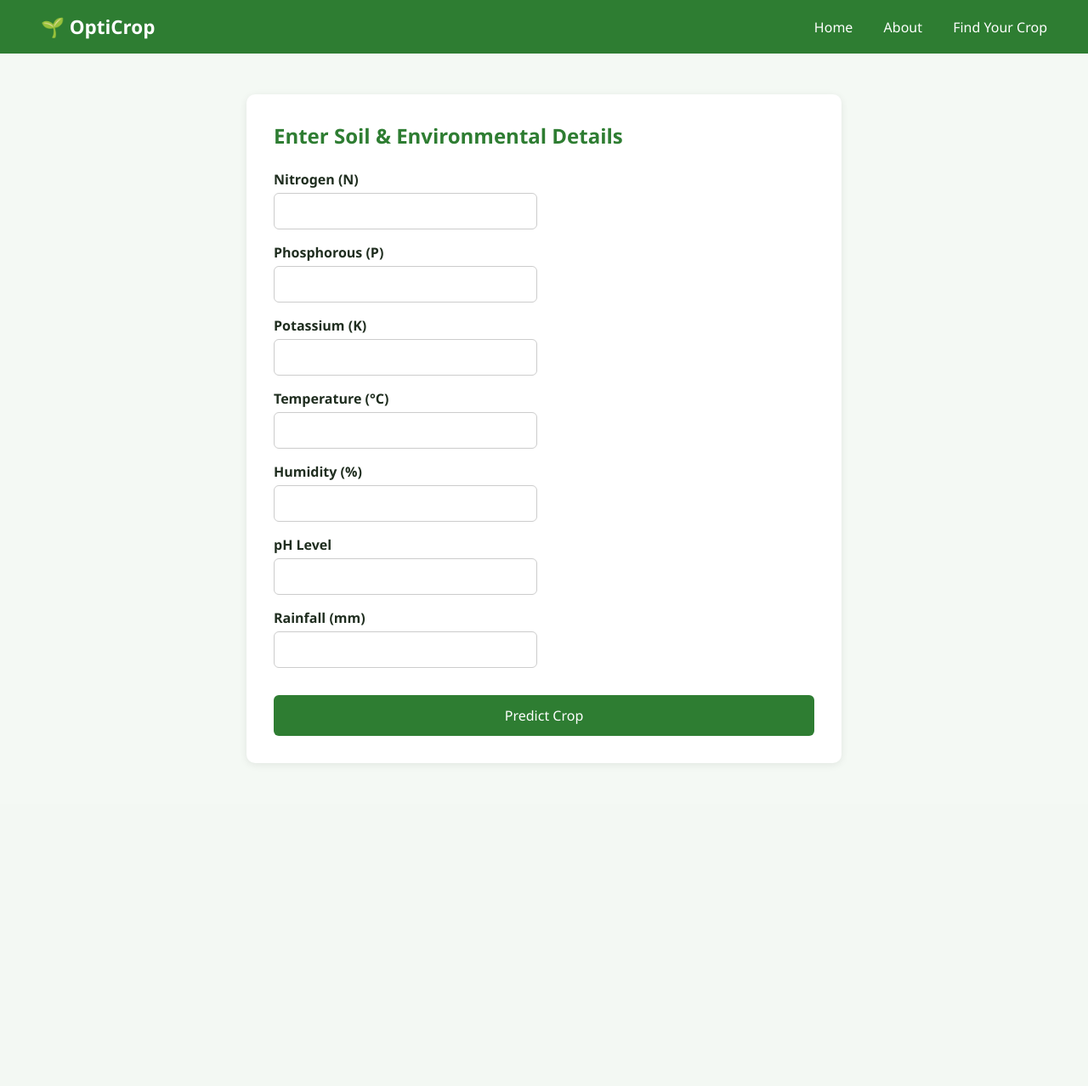
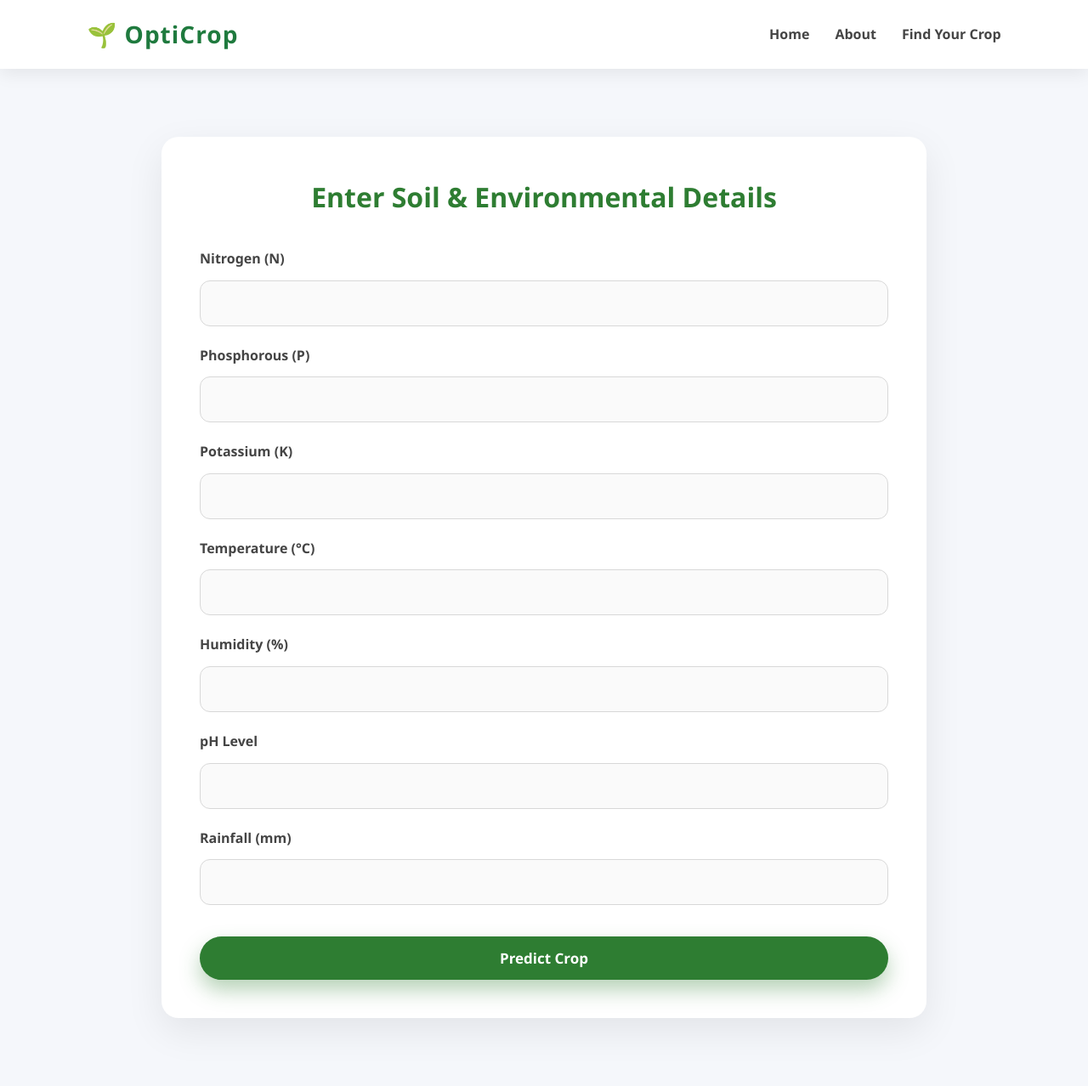
Before and after one commit to v-arun-kumar-03/OptiCrop, a Flask app: page /findyourcrop in a window 1280 px wide. Shown: the whole page at 85% size. Before the commit the page ends 866 px from the top, so only its background shows below. Run offline with Flask 3, Linux system fonts and the light colour scheme; parts of the project's set-up code (start-up, migrations or seed data) failed here and were passed over.

Commit message:
your message here

```diff
--- a/static/css/style.css
+++ b/static/css/style.css
@@ -1,124 +1,231 @@
-* {
-  margin: 0;
-  padding: 0;
-  box-sizing: border-box;
-  font-family: 'Segoe UI', Arial, sans-serif;
+*{
+    margin:0;
+    padding:0;
+    box-sizing:border-box;
+    font-family:'Segoe UI',Tahoma,Geneva,Verdana,sans-serif;
 }
 
-body {
-  background: #f4f9f4;
-  color: #1f2d1f;
+html{
+    scroll-behavior:smooth;
 }
 
-.navbar {
-  display: flex;
-  justify-content: space-between;
-  align-items: center;
-  padding: 1rem 3rem;
-  background: #2e7d32;
-  color: white;
+body{
+    background:#f5f7fb;
+    color:#222;
+    line-height:1.6;
 }
 
-.logo {
-  font-size: 1.4rem;
-  font-weight: bold;
+/* ================= NAVBAR ================= */
+
+.navbar{
+    width:100%;
+    padding:18px 8%;
+    display:flex;
+    justify-content:space-between;
+    align-items:center;
+    background:white;
+    box-shadow:0 5px 20px rgba(0,0,0,.08);
+    position:sticky;
+    top:0;
+    z-index:1000;
 }
 
-.nav-links a {
-  color: white;
-  text-decoration: none;
-  margin-left: 2rem;
-  font-weight: 500;
+.logo{
+    font-size:28px;
+    font-weight:700;
+    color:#1f7a3e;
+    letter-spacing:1px;
 }
 
-.nav-links a:hover {
-  text-decoration: underline;
+.nav-links{
+    display:flex;
+    gap:30px;
 }
 
-.hero {
-  text-align: center;
-  padding: 5rem 2rem;
+.nav-links a{
+    text-decoration:none;
+    color:#444;
+    font-weight:600;
+    transition:.3s;
 }
 
-.hero h1 {
-  font-size: 2.2rem;
-  margin-bottom: 1rem;
-  color: #2e7d32;
+.nav-links a:hover{
+    color:#2e7d32;
 }
 
-.hero p {
-  font-size: 1.1rem;
-  margin-bottom: 2rem;
-  max-width: 600px;
-  margin-left: auto;
-  margin-right: auto;
+/* ================= HERO ================= */
+
+.hero{
+    padding:120px 8%;
+    text-align:center;
+    background:linear-gradient(rgba(0,0,0,.55),rgba(0,0,0,.55)),
+    url("https://images.unsplash.com/photo-1500382017468-9049fed747ef?auto=format&fit=crop&w=1600&q=80");
+    background-size:cover;
+    background-position:center;
+    color:white;
 }
 
-.btn {
-  display: inline-block;
-  background: #2e7d32;
-  color: white;
-  padding: 0.8rem 2rem;
-  border: none;
-  border-radius: 6px;
-  text-decoration: none;
-  font-size: 1rem;
-  cursor: pointer;
-  transition: background 0.2s;
+.hero h1{
+    font-size:55px;
+    margin-bottom:20px;
+    font-weight:700;
 }
 
-.btn:hover {
-  background: #1b5e20;
+.hero p{
+    width:65%;
+    margin:auto;
+    font-size:18px;
+    opacity:.95;
+    margin-bottom:40px;
 }
 
-.content {
-  max-width: 700px;
-  margin: 3rem auto;
-  padding: 2rem;
-  background: white;
-  border-radius: 10px;
-  box-shadow: 0 2px 10px rgba(0,0,0,0.08);
+.btn{
+    display:inline-block;
+    padding:14px 36px;
+    border:none;
+    border-radius:50px;
+    background:#2e7d32;
+    color:white;
+    text-decoration:none;
+    font-size:17px;
+    font-weight:600;
+    cursor:pointer;
+    transition:.35s;
+    box-shadow:0 12px 25px rgba(46,125,50,.35);
 }
 
-.content h2 {
-  color: #2e7d32;
-  margin-bottom: 1rem;
+.btn:hover{
+    transform:translateY(-3px);
+    background:#1b5e20;
 }
 
-.crop-form {
-  display: grid;
-  grid-template-columns: 1fr 1fr;
-  gap: 1rem;
-  margin-top: 1.5rem;
+/* ================= CONTENT ================= */
+
+.content{
+    width:85%;
+    max-width:900px;
+    margin:80px auto;
+    background:white;
+    padding:45px;
+    border-radius:20px;
+    box-shadow:0 15px 45px rgba(0,0,0,.08);
 }
 
-.crop-form label {
-  grid-column: span 2;
-  margin-bottom: -0.7rem;
-  font-weight: 600;
+.content h2{
+    text-align:center;
+    color:#2e7d32;
+    margin-bottom:35px;
+    font-size:32px;
 }
 
-.crop-form input {
-  padding: 0.6rem;
-  border: 1px solid #ccc;
-  border-radius: 6px;
-  font-size: 1rem;
+/* ================= FORM ================= */
+
+.crop-form{
+    display:grid;
+    grid-template-columns:repeat(2,1fr);
+    gap:22px;
 }
 
-.crop-form button {
-  grid-column: span 2;
-  margin-top: 1rem;
+.crop-form label{
+    grid-column:span 2;
+    margin-bottom:-10px;
+    font-weight:600;
+    color:#444;
 }
 
-.result-box {
-  margin-top: 2rem;
-  padding: 1.5rem;
-  background: #e8f5e9;
-  border-left: 5px solid #2e7d32;
-  border-radius: 6px;
-  text-align: center;
+.crop-form input{
+    grid-column:span 2;
+    width:100%;
+    padding:15px 18px;
+    border:1px solid #d8d8d8;
+    border-radius:12px;
+    font-size:16px;
+    transition:.3s;
+    outline:none;
+    background:#fafafa;
 }
 
-.result-box h3 {
-  color: #1b5e20;
+.crop-form input:focus{
+    border-color:#2e7d32;
+    background:white;
+    box-shadow:0 0 0 4px rgba(46,125,50,.15);
 }
+
+.crop-form button{
+    grid-column:span 2;
+    margin-top:15px;
+}
+
+/* ================= RESULT ================= */
+
+.result-box{
+    margin-top:45px;
+    background:#f8fff8;
+    border-left:6px solid #2e7d32;
+    border-radius:15px;
+    padding:30px;
+    text-align:center;
+    box-shadow:0 10px 30px rgba(0,0,0,.05);
+}
+
+.result-box h3{
+    color:#2e7d32;
+    font-size:26px;
+    margin-bottom:12px;
+}
+
+.result-box p{
+    color:#555;
+    font-size:17px;
+}
+
+/* ================= RESPONSIVE ================= */
+
+@media(max-width:900px){
+
+.hero h1{
+    font-size:42px;
+}
+
+.hero p{
+    width:90%;
+}
+
+.content{
+    width:92%;
+}
+
+}
+
+@media(max-width:768px){
+
+.navbar{
+    flex-direction:column;
+    gap:15px;
+}
+
+.nav-links{
+    gap:20px;
+}
+
+.crop-form{
+    grid-template-columns:1fr;
+}
+
+.hero{
+    padding:90px 25px;
+}
+
+.hero h1{
+    font-size:35px;
+}
+
+.hero p{
+    width:100%;
+}
+
+.content{
+    padding:30px;
+}
+
+}
```
